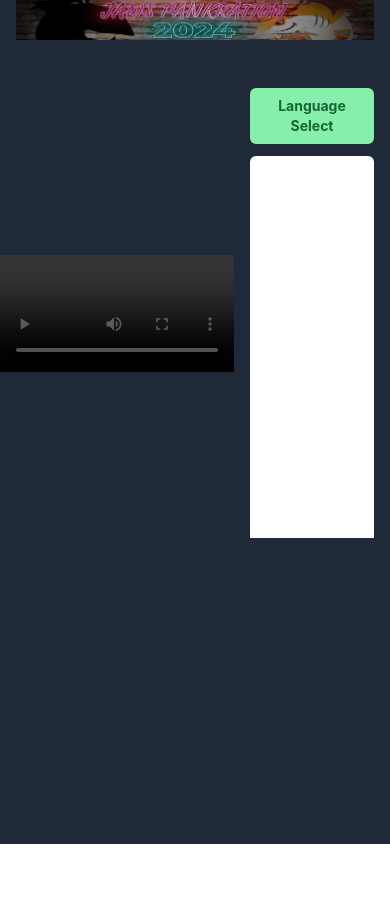
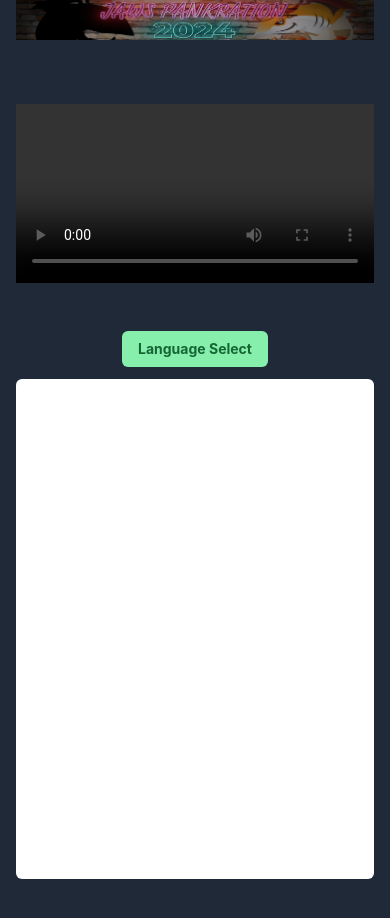
Before and after one commit to jaws-ug/jpk2024-broadcast-viewer, a Next.js app: page / in a window 390 px wide. Shown: the top 918 px of the page. Before the commit the page ends 844 px from the top, so only its background shows below. Built offline with nearby package versions, Linux system fonts and the light colour scheme.

Commit message:
fix responseiv

```diff
--- a/src/components/IvsChat.tsx
+++ b/src/components/IvsChat.tsx
@@ -1,13 +1,12 @@
 "use client";
 import { useState, useEffect } from "react";
 import { Button, Dialog, DialogPanel, DialogTitle } from '@headlessui/react';
-import { env } from "process";
 import { ivsChatRoomList } from "@/utis/ivs-chat-roomlist";
 import { XMarkIcon } from '@heroicons/react/24/solid';
 
 export const IvsChat = () => {
   const [chatList, setChats] = useState<string[]>([]);
-  const [connection, setConnection] = useState<WebSocket | null>(null);
+  const [connection, setConnection] = useState<WebSocket>();
   const [chatClientToken, setClientToken] = useState<string>("");
   const [arnName, setArnName] = useState<string>("Japanese");
 
@@ -23,25 +22,23 @@ export const IvsChat = () => {
 
   const joinChatRoom = (chatClientToken: string) => {
     const socketUrl = "wss://edge.ivschat.ap-northeast-1.amazonaws.com";
-    const connection = new WebSocket(socketUrl, chatClientToken);
-    setConnection(connection);
+    const connections = new WebSocket(socketUrl, chatClientToken);
+    setConnection(connections);
 
-    connection.onopen = () => {
+    connections.onopen = () => {
       console.log("Connected to chat server");
     };
 
-    connection.onclose = () => {
+    connections.onclose = () => {
       console.log("Disconnected from chat server");
     };
 
-    connection.onerror = (error) => {
+    connections.onerror = (error) => {
       console.error("Chat server error", error);
     };
 
-    connection.onmessage = (event) => {
+    connections.onmessage = (event) => {
       const data = JSON.parse(event.data);
-      console.log({ data });
-      console.log(data.Attributes.text);
       setChats((prevMessages) => [...prevMessages, data.Attributes.text]);
     };
   };
@@ -64,12 +61,12 @@ export const IvsChat = () => {
         },
       );
       console.log("fetch done");
-      const data = await response.json();
-      console.log({ data });
-      console.log(data.token);
+      await response.json().then((data) => {
         setClientToken(data.token);
         joinChatRoom(data.token);
         return data.token;
+      })
+
     } catch (error) {
       console.error("Error requesting chat token", error);
     }
@@ -79,13 +76,14 @@ export const IvsChat = () => {
 
     if (connection) {
       connection.close();
+      setClientToken("");
     }
+
+    setIsOpen(false);
 
     requestChatToken(arn);
     setArnName(name);
-    setClientToken("");
-    setConnection(null);
-    setChats([]); // Clear chat history when changing topic
+    setChats([]);
   };
 
 
@@ -103,13 +101,17 @@ export const IvsChat = () => {
 
 
   return (
-    <div className="px-4 m-0 w-full max-w-lg sm:max-w-xl lg:max-w-2xl h-[450px] sm:h-[500px] lg:h-[550px] overflow-auto text-center text-white">
+    <>
+      <div className="flex justify-center items-center mb-3">
         <Button
           onClick={open}
-        className="mb-3 rounded-md bg-green-300 py-2 px-4 text-sm font-bold text-green-800 focus:outline-none data-[hover]:bg-green-500 data-[focus]:outline-1 data-[focus]:outline-white"
+          className="text-center rounded-md bg-green-300 py-2 px-4 text-sm font-bold text-green-800 focus:outline-none data-[hover]:bg-green-500 data-[focus]:outline-1 data-[focus]:outline-white"
         >
           Language Select
         </Button>
+      </div>
+
+      <div className="px-4 m-0 w-full max-w-lg sm:max-w-xl lg:max-w-2xl h-[450px] sm:h-[500px] lg:h-[550px] overflow-auto text-center text-white">
 
         <Dialog open={isOpen} as="div" className="relative z-10 focus:outline-none" onClose={close}>
           <div className="fixed inset-0 z-10 w-screen h-screen bg-black bg-opacity-50">
@@ -160,5 +162,6 @@ export const IvsChat = () => {
           </>
         </div>
       </div>
+    </>
   );
 };
--- a/src/pages/index.tsx
+++ b/src/pages/index.tsx
@@ -30,6 +30,13 @@ export default function Home() {
               "video-player",
               {
                 techOrder: ["AmazonIVS"],
+                fluid: true, // これを追加
+                breakpoints: {
+                  small: 200,
+                  medium: 576,
+                  large: 992,
+                  xlarge: 1440
+                }
               },
               () => {
                 console.log("Player is ready to use!");
@@ -52,19 +59,17 @@ export default function Home() {
           />
         </div>
 
-        <div className="grid grid-cols-5 my-12">
-          <div className="main w-full max-w-4xl col-span-3 px-2 sm:px-4">
+        <div className="w-full flex flex-col lg:grid lg:grid-cols-5 my-12">
+          <div className="main w-full max-w-4xl lg:col-span-3 px-2 sm:px-4">
             <video
               id="video-player"
               controls
               playsInline
-              width="850"
-              height="500"
               autoPlay
-              className="video-js vjs-big-play-centered"
+              className="video-js vjs-big-play-centered w-full h-full"
             ></video>
           </div>
-          <div className="col-span-2">
+          <div className="w-full lg:col-span-2 mt-8 lg:mt-0">
             <IvsChat />
           </div>
         </div>
--- a/tailwind.config.ts
+++ b/tailwind.config.ts
@@ -14,6 +14,13 @@ const config: Config = {
           "conic-gradient(from 180deg at 50% 50%, var(--tw-gradient-stops))",
       },
     },
+    screens: {
+      sm: '0px', // sm : Phone 575 - 0 px
+      md: '576px', // md : Tablet 991 - 576 px
+      lg: '992px', // lg : PC 1439 - 992 px
+      xl: '1440px', // xl : 1440 - ∞ px
+      '2xl': '1441px',
+    },
   },
   plugins: [],
 };
```
Also changed, not shown: 1 other file (tests, documents, lock files or other folders). Lines whose indentation alone changed are shown as unchanged.
